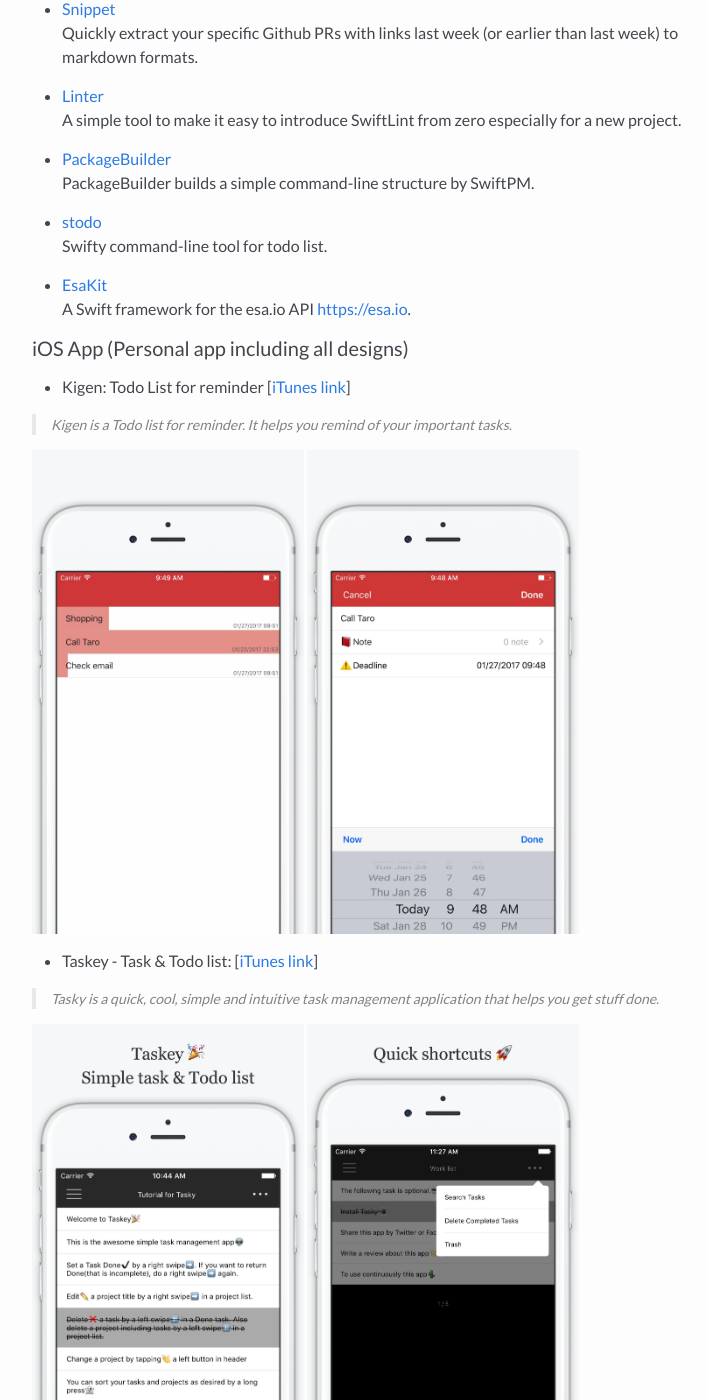
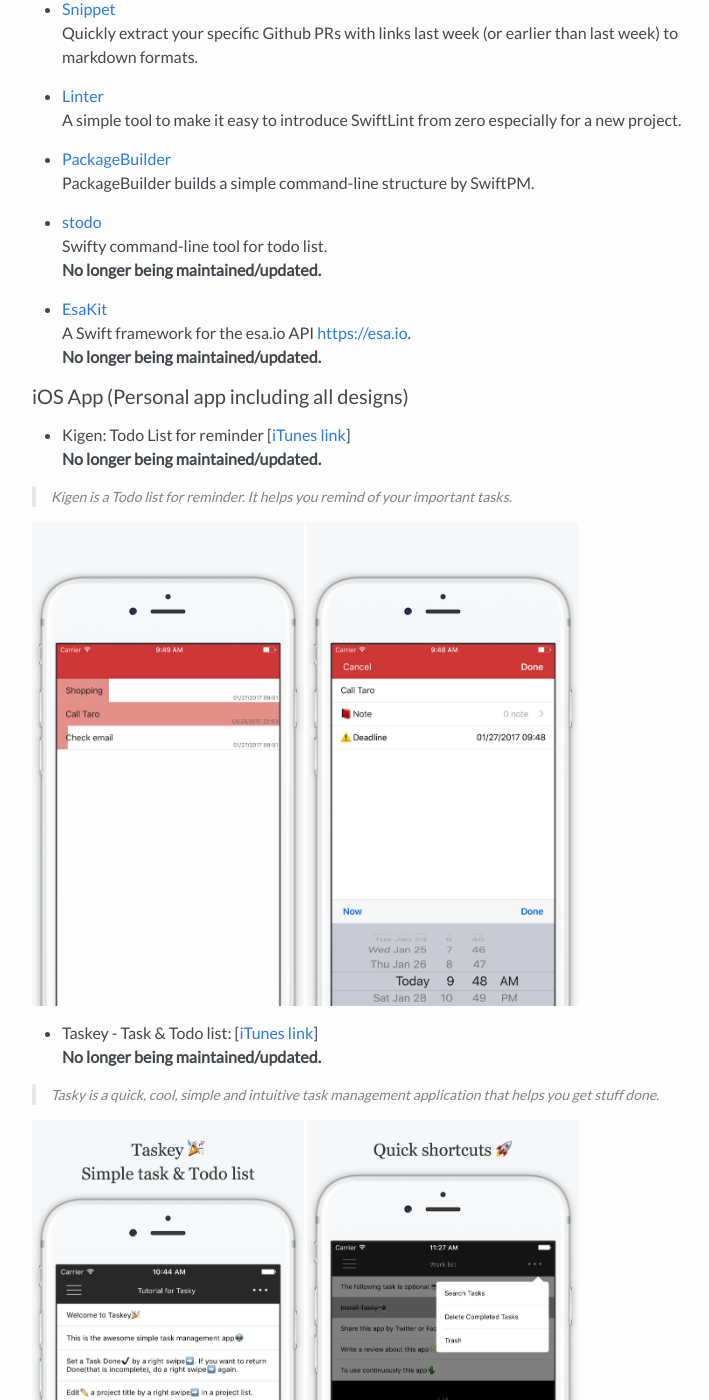
Before and after one commit to pixyzehn/pixyzehn.com, a Jekyll site: the page built from pages/portfolio.md, in a window 1280 px wide and 1400 px high, scrolled down 198 px. Shown: the whole window, without its empty margins (268-977 px from the left). Built offline with Jekyll 4.4.1, drawn with Linux system fonts in a browser that asks for light colours; nearby versions of some CDN libraries; library files that are not in the unit come from our copies; some of the changed text lies outside the part shown.

Commit message:
Update status of portfolio

```diff
--- a/pages/portfolio.md
+++ b/pages/portfolio.md
@@ -19,13 +19,16 @@ PackageBuilder builds a simple command-line structure by SwiftPM.
 
 - [stodo](https://github.com/pixyzehn/stodo)
 Swifty command-line tool for todo list.
+**No longer being maintained/updated.**
 
 - [EsaKit](https://github.com/pixyzehn/EsaKit)
 A Swift framework for the esa.io API [https://esa.io](https://esa.io).
+**No longer being maintained/updated.**
 
 #### iOS App (Personal app including all designs)
 
 - Kigen: Todo List for reminder [[iTunes link](https://itunes.apple.com/us/app/kigen-todo-list-for-reminder/id1198205732?l=en&mt=8){:target="_blank"}]
+**No longer being maintained/updated.**
 
 > Kigen is a Todo list for reminder. It helps you remind of your important tasks.
 
@@ -33,6 +36,7 @@ A Swift framework for the esa.io API [https://esa.io](https://esa.io).
 ![kigen02]({{ site.url }}/assets/kigen02.jpg){:width="40%"}
 
 - Taskey - Task & Todo list: [[iTunes link](https://itunes.apple.com/us/app/taskey-tasuku-guan-li-todorisuto/id1063089003?ls=1&mt=8){:target="_blank"}]
+**No longer being maintained/updated.**
 
 > Tasky is a quick, cool, simple and intuitive task management application that helps you get stuff done.
 
@@ -40,6 +44,7 @@ A Swift framework for the esa.io API [https://esa.io](https://esa.io).
 ![taskey02]({{ site.url }}/assets/taskey02.jpg){:width="40%"}
 
 - Esafeed for esa.io: [[iTunes link](https://itunes.apple.com/us/app/esafeed-for-esa.io/id1111901482?ls=1&mt=8){:target="_blank"}]
+**No longer being maintained/updated.**
 
 > Esafeed is a feed reader for [esa.io](https://esa.io/){:target="_blank"}.
 
```
